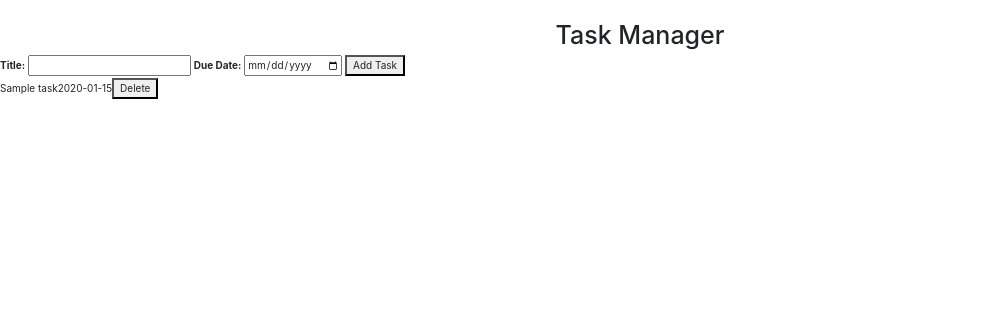
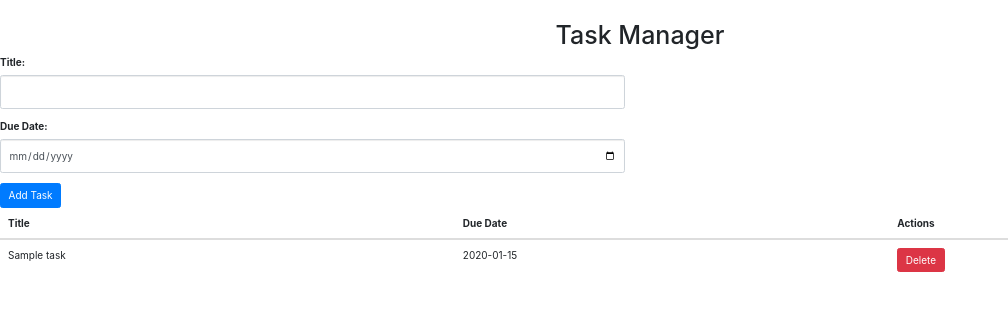
Before and after one commit to mikieyx/4Mail, a Flask app: page /todo in a window 1280 px wide. Shown: the part 62-373 px from the top of the page, without its empty margins (0-1008 px from the left). Run offline with Flask 3, Linux system fonts and the light colour scheme; a user stored in the database is signed in; tables that the repository leaves empty hold one stand-in row (values such as "Sample post"); some libraries are stand-ins or nearby versions.

Commit message:
add bootstrap to todo.html

```diff
--- a/app/templates/todo.html
+++ b/app/templates/todo.html
@@ -1,15 +1,36 @@
 {% extends "base.html" %}
 
 {% block content %}
-<h1> <center>Task Manager</center> </h1>
+<div class="row">
+    <div class="col-md-12">
+        <h1 class="text-center">Task Manager</h1>
+    </div>
+</div>
+<div class="row">
+    <div class="col-md-6">
         <form method="POST" action="{{ url_for('add_task') }}">
-    <label for="title"> Title: </label>
-    <input type="text" id="name" name="name" required>
-    <label for="dueDate"> Due Date: </label>
-    <input type="date" id="due_date" name="dueDate" required>
-    <button type="submit">Add Task</button>
+            <div class="form-group">
+                <label for="title">Title:</label>
+                <input type="text" class="form-control" id="name" name="name" required>
+            </div>
+            <div class="form-group">
+                <label for="dueDate">Due Date:</label>
+                <input type="date" class="form-control" id="due_date" name="dueDate" required>
+            </div>
+            <button type="submit" class="btn btn-primary">Add Task</button>
         </form>
-<table>
+    </div>
+</div>
+<div class="row">
+    <div class="col-md-12">
+        <table class="table">
+            <thead>
+                <tr>
+                    <th>Title</th>
+                    <th>Due Date</th>
+                    <th>Actions</th>
+                </tr>
+            </thead>
             <tbody>
                 {% for task in tasks %}
                 <tr>
@@ -17,11 +38,13 @@
                     <td>{{ task.dueDate }}</td>
                     <td>
                         <form method="POST" action="{{ url_for('deleteTask', task_id=task.id) }}">
-                    <button type="submit">Delete</button>
+                            <button type="submit" class="btn btn-danger">Delete</button>
                         </form>
                     </td>
                 </tr>
                 {% endfor %}
             </tbody>
         </table>
+    </div>
+</div>
 {% endblock %}
```
Lines whose indentation alone changed are shown as unchanged.
